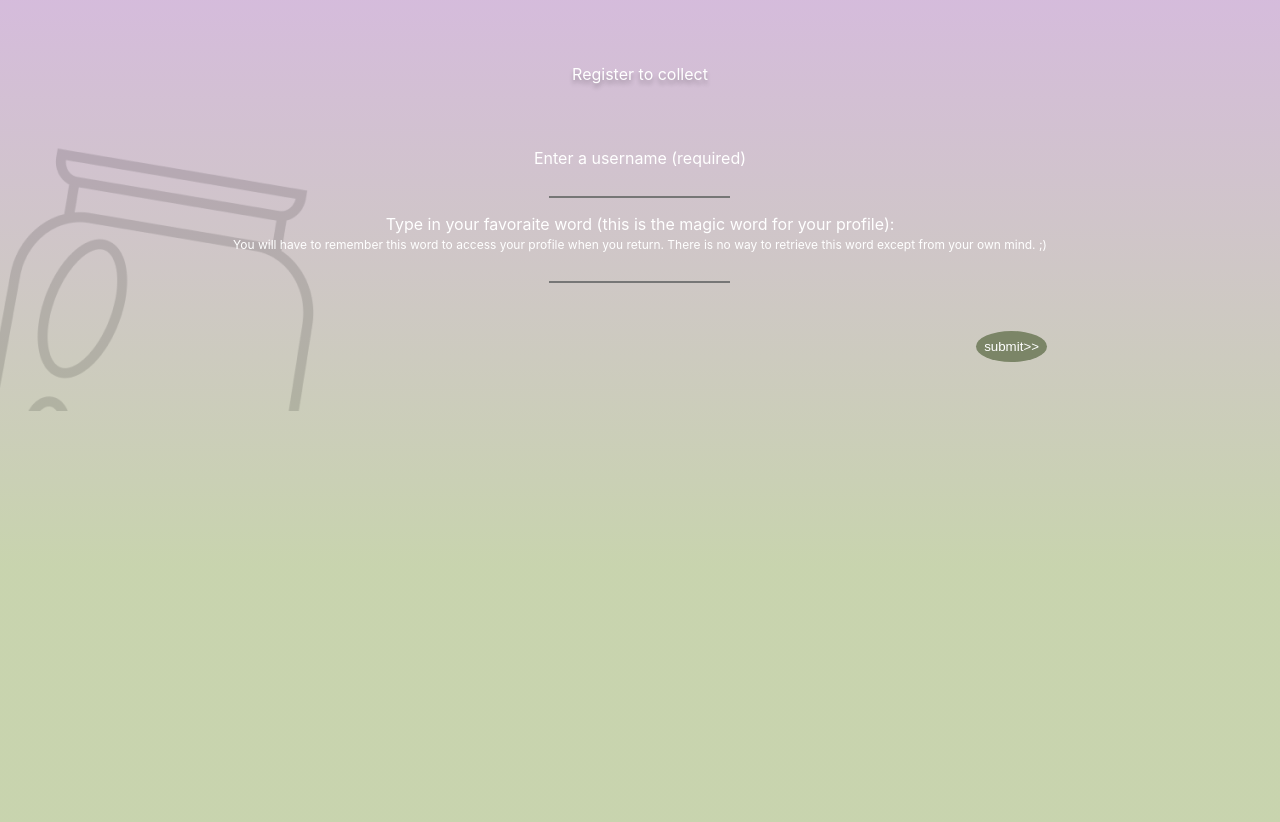
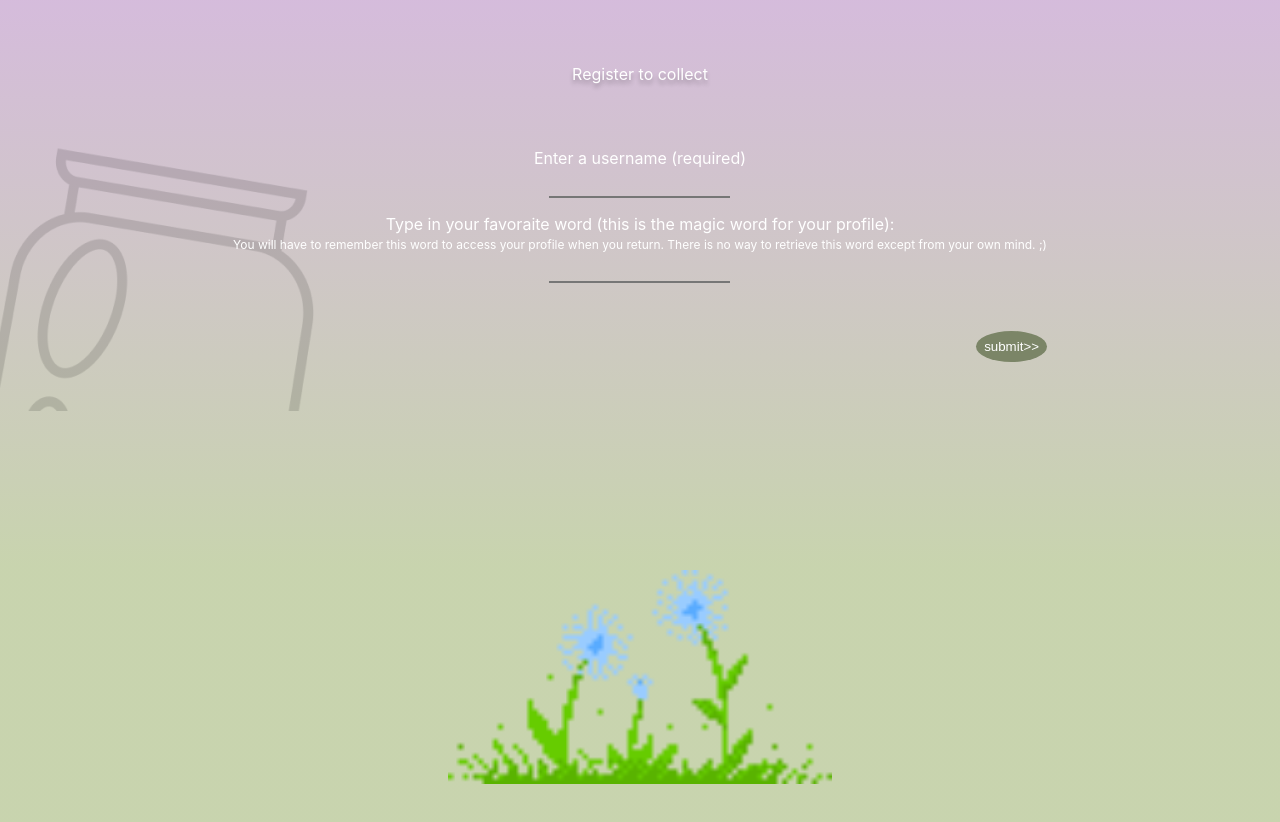
Before and after one commit to tanvibhakta/sultana-fieldness, a React (Create React App) app: page /register in a window 1280 px wide. Shown: the top 822 px of the page. Built offline with nearby package versions, Linux system fonts and the light colour scheme.

Commit message:
Add gif to register

```diff
--- a/src/pages/Register.jsx
+++ b/src/pages/Register.jsx
@@ -6,6 +6,7 @@ import "./css/register.css";
 import { checkIfUserExists, registerUser } from "../api";
 import { useContext } from "react";
 import { UserContext } from "../lib/UserContext";
+import BlueFlower from "../assets/gifs/blue_flower.gif";
 
 export const Register = () => {
   const { user, setUser } = useContext(UserContext);
@@ -88,6 +89,7 @@ export const Register = () => {
           required
         />
         <input className="submit" type="submit" value="submit>>" />
+        <img src={BlueFlower} className="blue_flower" />
       </form>
     </div>
   );
```
